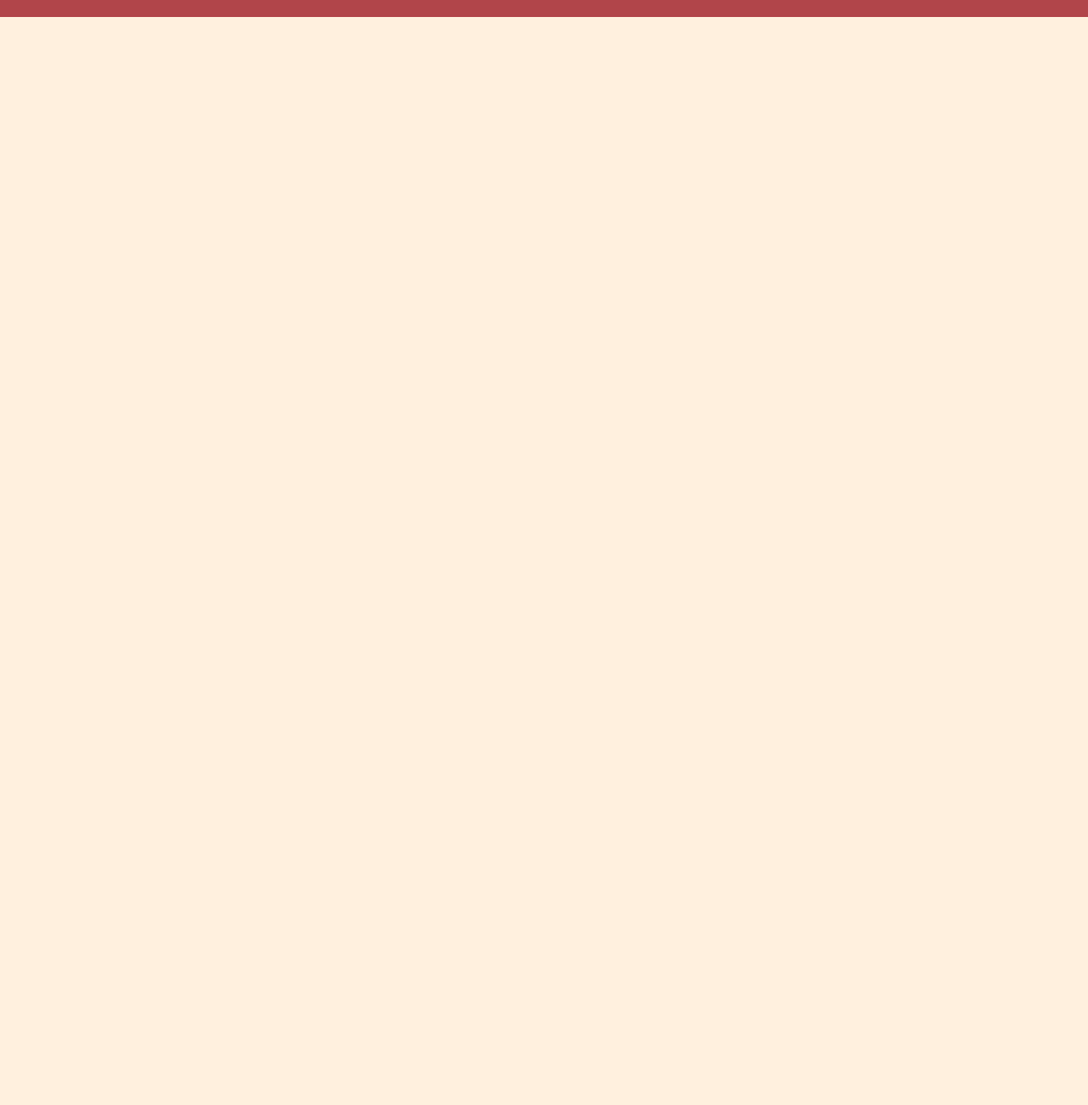
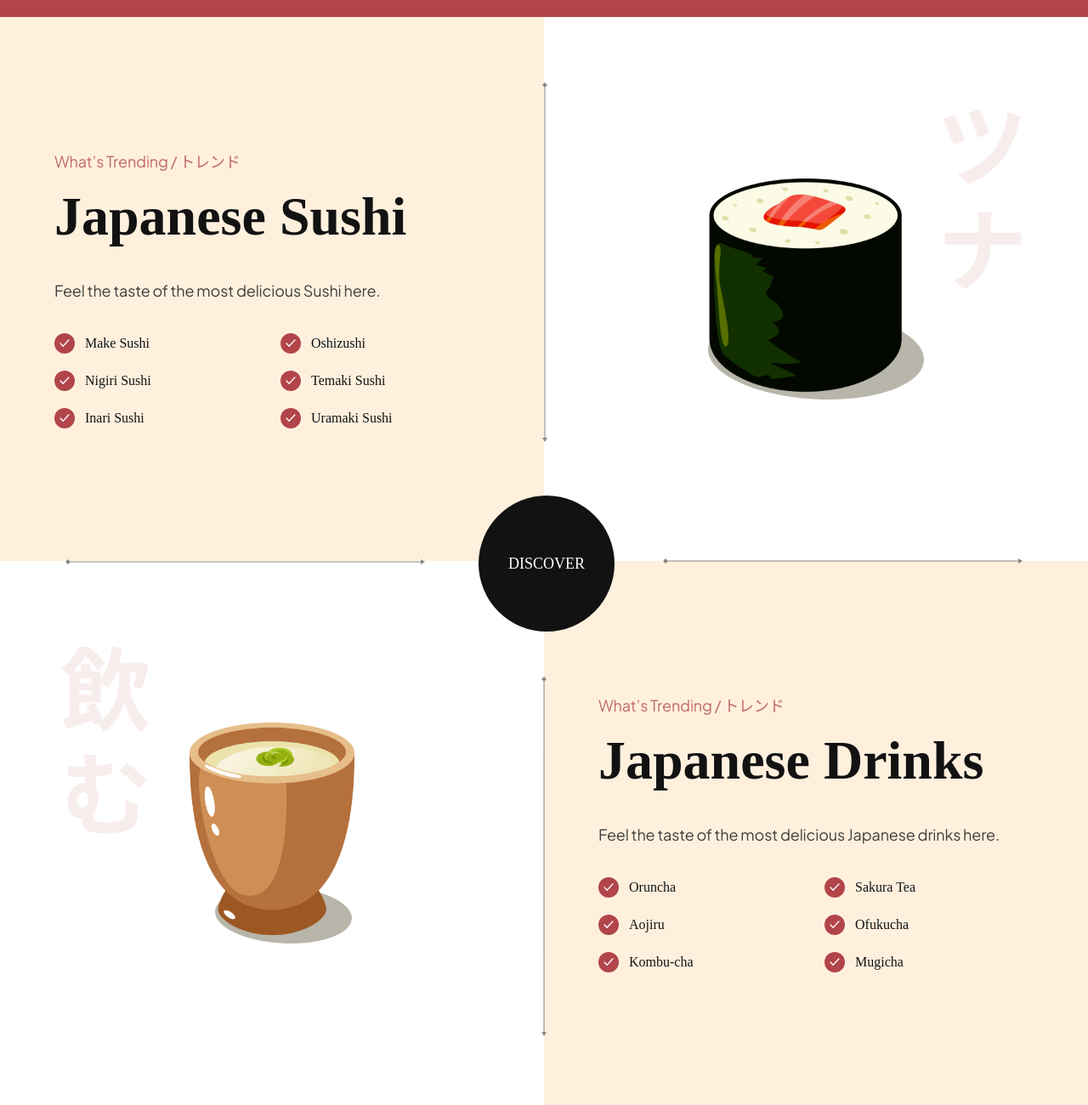
Before and after one commit to AbdulrahmanBaiasy/sushiapp, a website built with Vite: page index.html in a window 1280 px wide. Shown: the part 2399-3699 px from the top of the page at 85% size. Before the commit the page ends 2419 px from the top, so only its background shows below. Built offline with nearby package versions, Linux system fonts and the light colour scheme.

Commit message:
add trending

```diff
--- a/css/sections/trending.css
+++ b/css/sections/trending.css
@@ -0,0 +1,172 @@
+.trending {
+  position: relative;
+
+  display: flex;
+  flex-direction: column;
+  overflow: hidden;
+}
+
+.trending__discover {
+  position: absolute;
+  top: 44%;
+  left: 44%;
+  z-index: 1;
+
+  width: 160px;
+  height: 160px;
+
+  border-radius: 100%;
+  background-color: var(--secondary-color);
+  cursor: pointer;
+
+  display: flex;
+  justify-content: center;
+  align-items: center;
+}
+.trending-sushi,
+.trending-drink {
+  width: 100%;
+  min-height: 640px;
+
+  display: flex;
+  flex-direction: row;
+}
+
+.trending__content {
+  flex: 1;
+  display: flex;
+  justify-content: center;
+  flex-direction: column;
+
+  padding: 32px 64px;
+}
+
+.trending__list {
+  list-style: none;
+
+  flex-wrap: wrap;
+  gap: 20px;
+}
+
+.trending__list li {
+  flex: 1;
+  display: flex;
+  align-items: center;
+  flex-direction: row;
+  gap: 12px;
+
+  min-width: 210px;
+}
+
+.trending__icon {
+  width: 24px;
+  height: 24px;
+
+  background-color: var(--primary-color);
+  border-radius: 100%;
+}
+
+.trending__icon img {
+  width: 50%;
+  height: 50%;
+  object-fit: contain;
+}
+
+.trending__list p {
+  flex: 1;
+  font-size: 16px;
+  font-weight: 500;
+  font-family: var(--plus--jakarta-sans);
+
+  color: var(--secondary-color);
+}
+
+.trending__image {
+  flex: 1;
+  position: relative;
+  padding: 32px 64px;
+  background-color: var(--color-white);
+  background-repeat: no-repeat;
+  background-size: contain;
+  background-position: center;
+}
+.trending-sushi .trending__image {
+  background-image: url("../../assets/japanese_sushi.png");
+}
+.trending-drink .trending__image {
+  background-image: url("../../assets/japanese_drinks.png");
+}
+
+.trending__image img {
+  width: 254px;
+  height: 260px;
+  object-fit: contain;
+}
+
+.trending__discover {
+  position: absolute;
+  top: 44%;
+  left: 44%;
+  z-index: 1;
+
+  width: 160px;
+  height: 160px;
+
+  background-color: var(--secondary-color);
+  border-radius: 100%;
+
+  display: flex;
+  justify-content: center;
+  align-items: center;
+}
+
+.trending__discover p {
+  color: #fff;
+  text-transform: uppercase;
+
+  font-size: 18px;
+  font-weight: 500;
+  font-family: var(--plus--jakarta-sans);
+}
+
+/* Arrows */
+.trending__arrow {
+  position: absolute;
+  z-index: 1;
+}
+
+.trending__arrow img {
+  object-fit: contain;
+}
+
+.trending__arrow-left {
+  left: -2.5px;
+  top: 12%;
+}
+
+.trending__arrow-left img,
+.trending__arrow-top img {
+  width: auto;
+  height: 100%;
+}
+
+.trending__arrow-top {
+  top: -10.5px;
+  left: 12%;
+}
+
+.trending__arrow-bottom {
+  bottom: -6.5px;
+  right: 12%;
+}
+
+.trending__arrow-bottom img,
+.trending__arrow-right img {
+  width: 100%;
+  height: auto;
+}
+
+.trending__arrow-right {
+  right: -2.5px;
+  bottom: 12%;
+}
--- a/css/style.css
+++ b/css/style.css
@@ -7,8 +7,8 @@
 @import url("sections/hero.css");
 @import url("sections/about.css");
 @import url("sections/popular.css");
-/*@import url("sections/trending.css");
-@import url("sections/subscribe.css");
+@import url("sections/trending.css");
+/*@import url("sections/subscribe.css");
 @import url("sections/footer.css");
 */
 /* css variables for reusability across all files (including above imprted ) */
--- a/index.html
+++ b/index.html
@@ -97,7 +97,7 @@
           <img src="assets/sushi-2.png" data-aos="fade-right" alt="sushi" />
         </div>
       </div>
-      <div class="about-us__content"  data-aos="fade-left">
+      <div class="about-us__content" data-aos="fade-left">
         <p class="sushi__subtitle">About Us / 私たちに関しては</p>
         <h3 class="sushi__title">
           Our mission is to bring true Japanese flavours to you.
@@ -112,9 +112,14 @@
 
     <!--Popular-->
     <section class="popular-foods" id="menu">
-      <h2 class="popular-foods__title"  data-aos="flip-up" >Popular Food / 人気</h2>
+      <h2 class="popular-foods__title" data-aos="flip-up">
+        Popular Food / 人気
+      </h2>
 
-      <div class="popular-foods__filters sushi__hide-scrollbar"  data-aos="fade-up">
+      <div
+        class="popular-foods__filters sushi__hide-scrollbar"
+        data-aos="fade-up"
+      >
         <button class="popular-foods__filter-btn active">All</button>
         <button class="popular-foods__filter-btn">
           <img src="/assets/sushi-9.png" alt="sushi" />
@@ -135,7 +140,7 @@
         <button class="popular-foods__filter-btn">All</button>
       </div>
 
-      <div class="popular-foods__catalogue"  data-aos="fade-up">
+      <div class="popular-foods__catalogue" data-aos="fade-up">
         <article class="popular-foods__card">
           <img
             class="popular-foods__card-image"
@@ -187,6 +192,136 @@
         <img src="assets/arrow-right.svg" alt="arrow right" />
       </button>
     </section>
+
+    <!--Trending-->
+    <section class="trending" id="food">
+      <section class="trending-sushi">
+        <div class="trending__content" data-aos="fade-right">
+          <p class="sushi__subtitle">What’s Trending / トレンド</p>
+          <h3 class="sushi__title">Japanese Sushi</h3>
+          <p class="sushi__description">
+            Feel the taste of the most delicious Sushi here.
+          </p>
+
+          <ul class="trending__list flex-between">
+            <li>
+              <div class="trending__icon flex-center">
+                <img src="assets/check.svg" alt="check" />
+              </div>
+              <p>Make Sushi</p>
+            </li>
+            <li>
+              <div class="trending__icon flex-center">
+                <img src="assets/check.svg" alt="check" />
+              </div>
+              <p>Oshizushi</p>
+            </li>
+            <li>
+              <div class="trending__icon flex-center">
+                <img src="assets/check.svg" alt="check" />
+              </div>
+              <p>Nigiri Sushi</p>
+            </li>
+            <li>
+              <div class="trending__icon flex-center">
+                <img src="assets/check.svg" alt="check" />
+              </div>
+              <p>Temaki Sushi</p>
+            </li>
+            <li>
+              <div class="trending__icon flex-center">
+                <img src="assets/check.svg" alt="check" />
+              </div>
+              <p>Inari Sushi</p>
+            </li>
+            <li>
+              <div class="trending__icon flex-center">
+                <img src="assets/check.svg" alt="check" />
+              </div>
+              <p>Uramaki Sushi</p>
+            </li>
+          </ul>
+        </div>
+        <div class="trending__image flex-center">
+          <img src="assets/sushi-5.png" alt="sushi-5" data-aos="fade-left" />
+          <div class="trending__arrow trending__arrow-left">
+            <img src="assets/arrow-vertical.svg" alt="arrow arrow-vertical" />
+          </div>
+          <div class="trending__arrow trending__arrow-bottom">
+            <img
+              src="assets/arrow-horizontal.svg"
+              alt="arrow arrow-horizontal"
+            />
+          </div>
+        </div>
+      </section>
+
+      <div class="trending__discover" data-aos="zoom-in">
+        <p>Discover</p>
+      </div>
+
+      <section class="trending-drink">
+        <div class="trending__image flex-center">
+          <img src="assets/sushi-4.png" alt="sushi-4" data-aos="fade-right" />
+          <div class="trending__arrow trending__arrow-top">
+            <img
+              src="assets/arrow-horizontal.svg"
+              alt="arrow arrow-horizontal"
+            />
+          </div>
+          <div class="trending__arrow trending__arrow-right">
+            <img src="assets/arrow-vertical.svg" alt="arrow arrow-vertical" />
+          </div>
+        </div>
+        <div class="trending__content" data-aos="fade-left">
+          <p class="sushi__subtitle">What’s Trending / トレンド</p>
+          <h3 class="sushi__title">Japanese Drinks</h3>
+          <p class="sushi__description">
+            Feel the taste of the most delicious Japanese drinks here.
+          </p>
+
+          <ul class="trending__list flex-between">
+            <li>
+              <div class="trending__icon flex-center">
+                <img src="assets/check.svg" alt="check" />
+              </div>
+              <p>Oruncha</p>
+            </li>
+            <li>
+              <div class="trending__icon flex-center">
+                <img src="assets/check.svg" alt="check" />
+              </div>
+              <p>Sakura Tea</p>
+            </li>
+            <li>
+              <div class="trending__icon flex-center">
+                <img src="assets/check.svg" alt="check" />
+              </div>
+              <p>Aojiru</p>
+            </li>
+            <li>
+              <div class="trending__icon flex-center">
+                <img src="assets/check.svg" alt="check" />
+              </div>
+              <p>Ofukucha</p>
+            </li>
+            <li>
+              <div class="trending__icon flex-center">
+                <img src="assets/check.svg" alt="check" />
+              </div>
+              <p>Kombu-cha</p>
+            </li>
+            <li>
+              <div class="trending__icon flex-center">
+                <img src="assets/check.svg" alt="check" />
+              </div>
+              <p>Mugicha</p>
+            </li>
+          </ul>
+        </div>
+      </section>
+    </section>
+
     <script src="js/script.js" type="module"></script>
   </body>
 </html>
```
